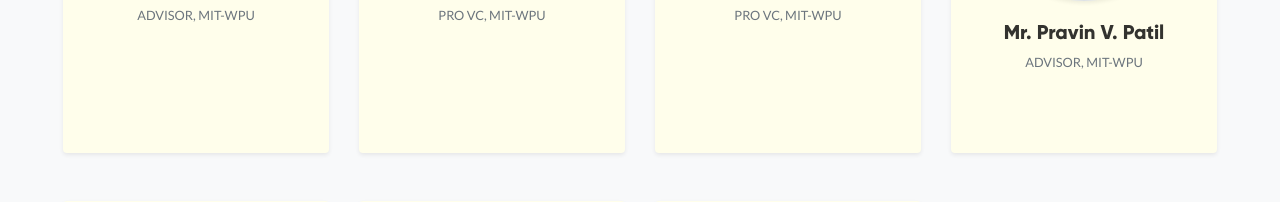
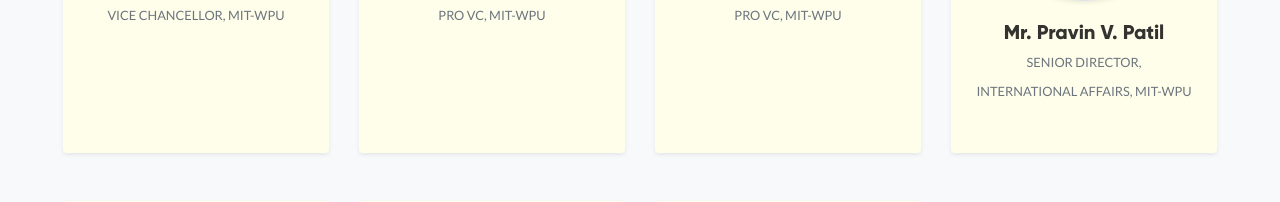
Before and after one commit to Naitik0909/summit_website, a Django app: page /team_and_contact/ in a window 1280 px wide. Shown: the part 843-1045 px from the top of the page. Run offline with Django 4.2, Linux system fonts and the light colour scheme; parts of the project's set-up code (start-up, migrations or seed data) failed here and were passed over; some libraries are stand-ins or nearby versions; some web fonts are replaced.

Commit message:
Changes from recent review doc

```diff
--- a/frontend/templates/base.html
+++ b/frontend/templates/base.html
@@ -110,7 +110,7 @@
               <div class="row mb-5">
                 <div class="col-md">
                   <div class="ftco-footer-widget mb-4">
-                    <img class="nav-logo" src="{% static 'images/foet_logo.png' %}" alt="">
+                    <img class="nav-logo" src="{% static 'images/mit_white.svg' %}" alt="">
                     <img class="line-img" src="{% static 'images/line.png' %}" alt="">
                     <img class="nav-logo-main" src="{% static 'images/summit_logo.svg' %}" alt="">
 
--- a/frontend/templates/team_and_contact.html
+++ b/frontend/templates/team_and_contact.html
@@ -127,7 +127,7 @@
         <div class="bg-light-yellow rounded shadow-sm py-5 px-4"><img
             src="{% static 'images/team/Prof. Dr. R. M. Chitnis.png' %}" alt="" width="100"
             class="img-fluid rounded-circle mb-3 img-thumbnail shadow-sm">
-          <h5 class="mb-0">Prof. Dr. R. M. Chitnis</h5><span class="small text-uppercase text-muted">Advisor, MIT-WPU</span>
+          <h5 class="mb-0">Prof. Dr. R. M. Chitnis</h5><span class="small text-uppercase text-muted">Vice Chancellor, MIT-WPU</span>
         </div>
       </div><!-- End -->
 
@@ -160,7 +160,8 @@
         <div class="bg-light-yellow rounded shadow-sm py-5 px-4"><img
             src="{% static 'images/team/Mr. Pravin V. Patil.png' %}" alt="" width="100"
             class="img-fluid rounded-circle mb-3 img-thumbnail shadow-sm">
-            <h5 class="mb-0">Mr. Pravin V. Patil</h5><span class="small text-uppercase text-muted">Advisor, MIT-WPU</span>
+            <h5 class="mb-0">Mr. Pravin V. Patil</h5><span class="small text-uppercase text-muted">Senior Director,
+              International Affairs, MIT-WPU</span>
           </div>
         </div><!-- End -->
 
@@ -194,7 +195,8 @@
         <div class="bg-light-yellow rounded shadow-sm py-5 px-4"><img
             src="{% static 'images/team/Mr. Yogesh Natoo.png' %}" alt="" width="100"
             class="img-fluid rounded-circle mb-3 img-thumbnail shadow-sm">
-          <h5 class="mb-0">Mr. Yogesh Natoo</h5><span class="small text-uppercase text-muted">Advisor, MIT-WPU</span>
+          <h5 class="mb-0">Mr. Yogesh Natoo</h5><span class="small text-uppercase text-muted">Co-convenor,
+            Summit ‘23</span>
         </div>
       </div><!-- End -->
 
```
Also changed, not shown: frontend/templates/index.html (+8 -8 lines).
